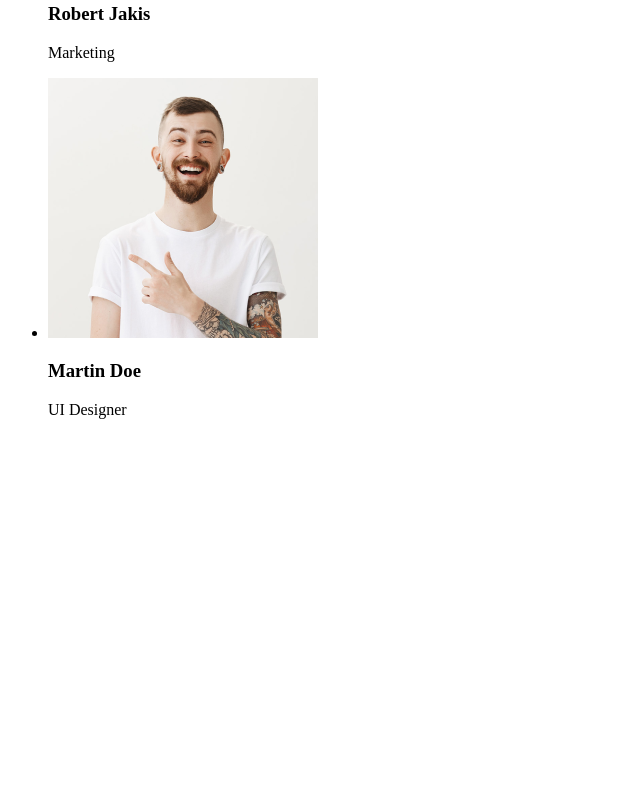
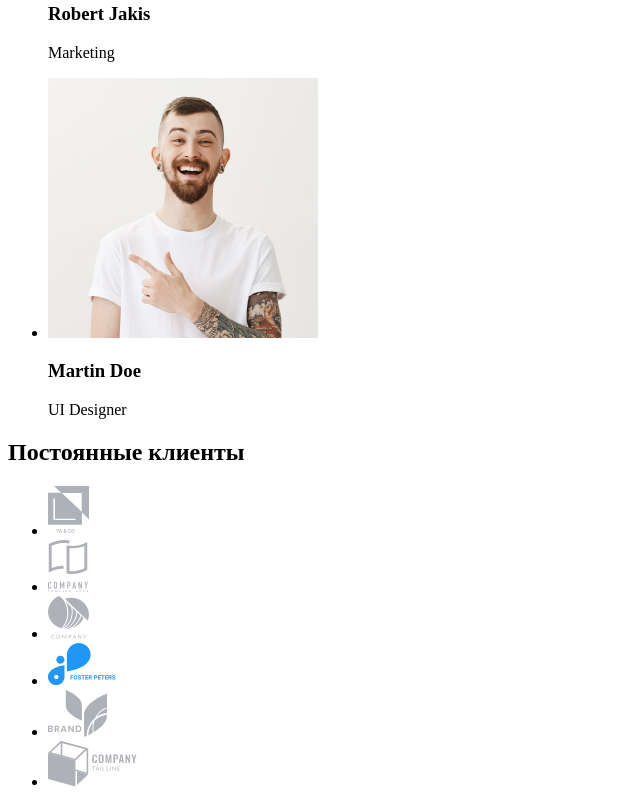
Before and after one commit to UshakovaNataliia/goit-markup-hw-01, a plain HTML site: page index.html in a window 1280 px wide. Shown: the part 3012-3819 px from the top of the page, without its empty margins (0-640 px from the left). Before the commit the page ends 3447 px from the top, so only its background shows below. Drawn offline with Linux system fonts and the light colour scheme.

Commit message:
added section 4

```diff
--- a/index.html
+++ b/index.html
@@ -88,7 +88,7 @@
       </figure>
     </section>
     <section>
-      <ul>
+      <ul lang="en">
         <li>
           <img src="./img/John-Smith.png" alt="John Smith" />
           <h3>John Smith</h3>
@@ -111,5 +111,16 @@
         </li>
       </ul>
     </section>
+    <section>
+      <h2>Постоянные клиенты</h2>
+      <ul>
+        <li><img src="./img/logo-1.svg" alt="logo 1" /></li>
+        <li><img src="./img/logo-2.svg" alt="Logo 2" /></li>
+        <li><img src="./img/logo-3.svg" alt="Logo 3" /></li>
+        <li><img src="./img/logo-4.svg" alt="Logo 4" /></li>
+        <li><img src="./img/logo-5.svg" alt="Logo 5" /></li>
+        <li><img src="./img/logo-6.svg" alt="Logo 6" /></li>
+      </ul>
+    </section>
   </body>
 </html>
```
